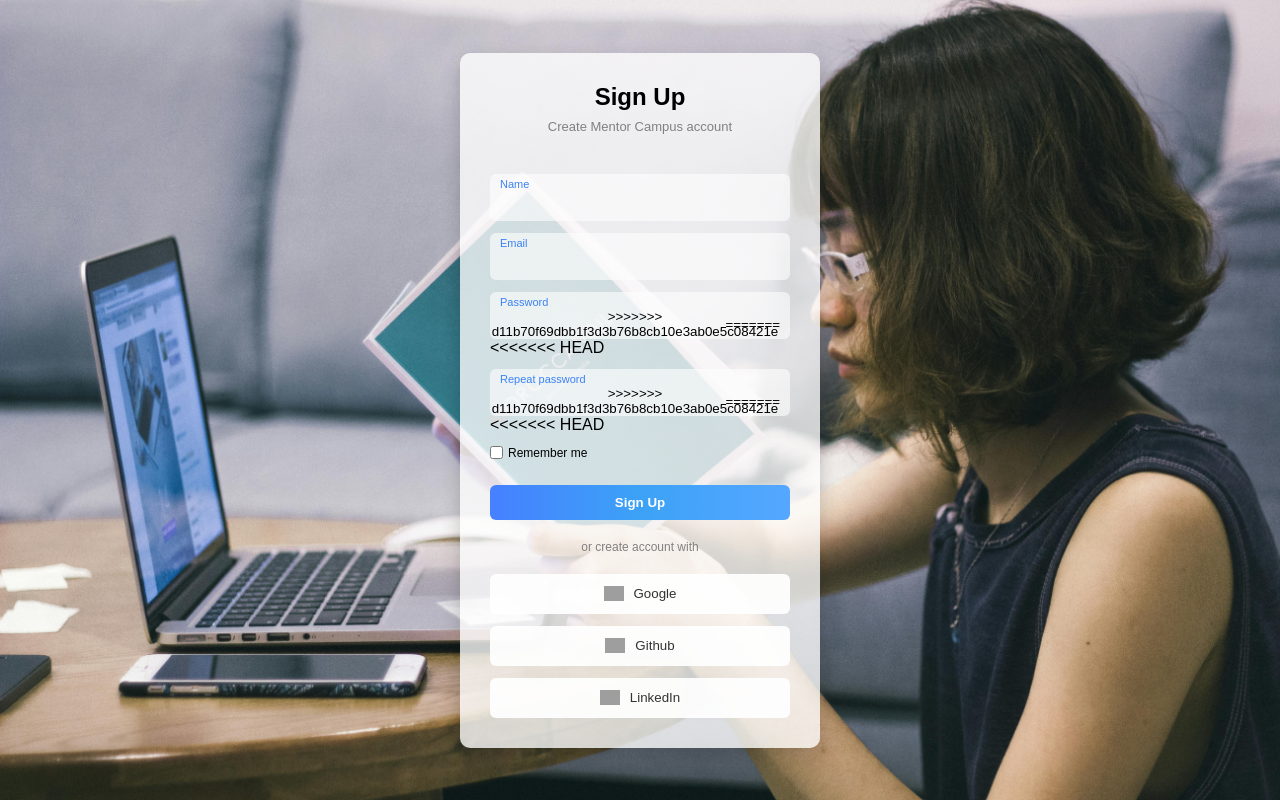
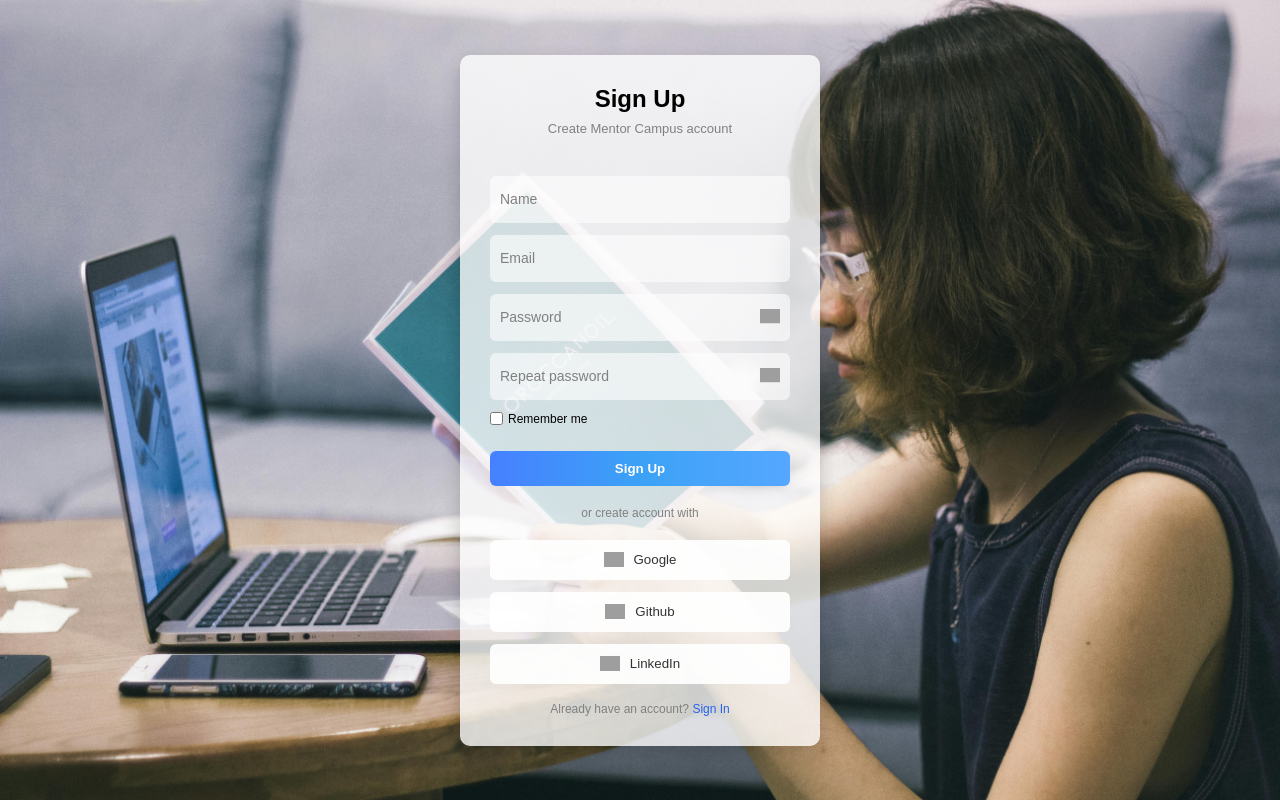
Before and after one commit to Rexzerl/ProjectPemWeb, a PHP site: page /signup.html in a window 1280 px wide. Run offline with PHP 8.4, Linux system fonts and the light colour scheme; grey boxes are pictures that could not be loaded.

Commit message:
fitur login dan signup sudah digabung

```diff
--- a/signup.html
+++ b/signup.html
@@ -3,7 +3,7 @@
 <head>
     <meta charset="UTF-8">
     <meta name="viewport" content="width=device-width, initial-scale=1.0">
-    <title>Sign Up</title>
+    <title>Sign Up - Mentor Campus</title>
     <link rel="stylesheet" type="text/css" href="styles.css">
 </head>
 <body>
@@ -17,7 +17,7 @@
             <form class="signup-form" id="signupForm" novalidate>
                 <div class="form-group">
                     <div class="input-wrapper">
-                        <input type="text" id="name" name="name" required autocomplete="name">
+                        <input type="text" id="name" name="name" required autocomplete="name" placeholder=" ">
                         <label for="name">Name</label>
                         <span class="focus-border"></span>
                     </div>
@@ -25,7 +25,7 @@
 
                 <div class="form-group">
                     <div class="input-wrapper">
-                        <input type="email" id="email" name="email" required autocomplete="email">
+                        <input type="email" id="email" name="email" required autocomplete="email" placeholder=" ">
                         <label for="email">Email</label>
                         <span class="focus-border"></span>
                     </div>
@@ -34,13 +34,9 @@
 
                 <div class="form-group">
                     <div class="input-wrapper password-wrapper">
-                        <input type="password" id="password" name="password" required>
+                        <input type="password" id="password" name="password" required placeholder=" ">
                         <label for="password">Password</label>
-<<<<<<< HEAD
-                        <button type ="button" class="password-toggle" id="passwordToggle" aria-label="Toggle password visibility">
-=======
                         <button type="button" class="password-toggle" id="passwordToggle" aria-label="Toggle password visibility">
->>>>>>> d11b70f69dbb1f3d3b76b8cb10e3ab0e5c08421e
                             <span class="eye-icon"></span>
                         </button>
                         <span class="focus-border"></span>
@@ -50,15 +46,12 @@
 
                 <div class="form-group">
                     <div class="input-wrapper password-wrapper">
-                        <input type="password" id="repeat-password" name="repeat-password" required>
+                        <input type="password" id="repeat-password" name="repeat-password" required placeholder=" ">
                         <label for="repeat-password">Repeat password</label>
-<<<<<<< HEAD
-                        <button type ="button" class="password-toggle" aria-label="Toggle password visibility">
-=======
-                        <button type="button" class="password-toggle" id="passwordToggle" aria-label="Toggle password visibility">
->>>>>>> d11b70f69dbb1f3d3b76b8cb10e3ab0e5c08421e
-                            <span class="focus-border"></span>
+                        <button type="button" class="password-toggle" id="repeatPasswordToggle" aria-label="Toggle password visibility">
+                            <span class="eye-icon"></span>
                         </button>
+                        <span class="focus-border"></span>
                     </div>
                     <span class="error-message" id="repeatpasswordError"></span>
                 </div>
@@ -98,20 +91,25 @@
                 </button>
             </div>
 
-            <div class="success-message" id="success-message">
+            <div class="signup-link">
+                <p>Already have an account? <a href="index.html">Sign In</a></p>
+            </div>
+
+            <div class="success-message" id="success-message" style="display:none;">
                 <div class="success-icon">✓</div>
                 <h3>Sign Up Successful!</h3>
                 <p>Redirecting to your dashboard...</p>
             </div>
         </div>
     </div>
-        <div id="errorPopup" style="display:none;" class="popup-overlay">
+
+    <div id="errorPopup" style="display:none;" class="popup-overlay">
         <div class="popup-content">
             <p id="popupMessage"></p>
             <button id="closePopup">Close</button>
         </div>
     </div>
 
-<script src="script.js" defer></script>
+    <script src="script.js" defer></script>
 </body>
 </html>
--- a/styles.css
+++ b/styles.css
@@ -221,3 +221,79 @@ input:focus {
     gap: 12px;
     margin-top: 10px;
 }
+.popup-overlay {
+    position: fixed;
+    inset: 0;
+    background: rgba(0, 0, 0, 0.45);
+    display: none;
+    justify-content: center;
+    align-items: center;
+    z-index: 999;
+    animation: fadeIn 0.2s ease-in-out;
+}
+
+.popup-content {
+    background: #ffffff;
+    width: 320px;
+    padding: 20px 18px;
+    border-radius: 10px;
+    text-align: center;
+    box-shadow: 0 10px 25px rgba(0, 0, 0, 0.2);
+    animation: scaleIn 0.2s ease-in-out;
+}
+
+.popup-content p {
+    color: #dc2626;
+    font-size: 14px;
+    margin-bottom: 15px;
+}
+
+.popup-content button {
+    padding: 8px 18px;
+    border-radius: 6px;
+    border: none;
+    background: #dc2626;
+    color: white;
+    cursor: pointer;
+    font-size: 13px;
+    font-weight: 500;
+}
+
+.popup-content button:hover {
+    opacity: 0.9;
+}
+
+/* Animasi */
+@keyframes fadeIn {
+    from { opacity: 0; }
+    to { opacity: 1; }
+}
+
+@keyframes scaleIn {
+    from { transform: scale(0.9); opacity: 0; }
+    to { transform: scale(1); opacity: 1; }
+}
+.password-wrapper input {
+    padding-right: 40px;
+}
+
+.password-toggle {
+    position: absolute;
+    right: 10px;
+    top: 50%;
+    transform: translateY(-50%);
+    background: none;
+    border: none;
+    cursor: pointer;
+    z-index: 2;
+}
+
+.eye-icon {
+    width: 20px;
+    height: 20px;
+    display: inline-block;
+    background-image: url("https://cdn.jsdelivr.net/gh/tabler/tabler-icons/icons/outline/eye.svg");
+    background-size: contain;
+    background-repeat: no-repeat;
+    background-position: center;
+}
```
